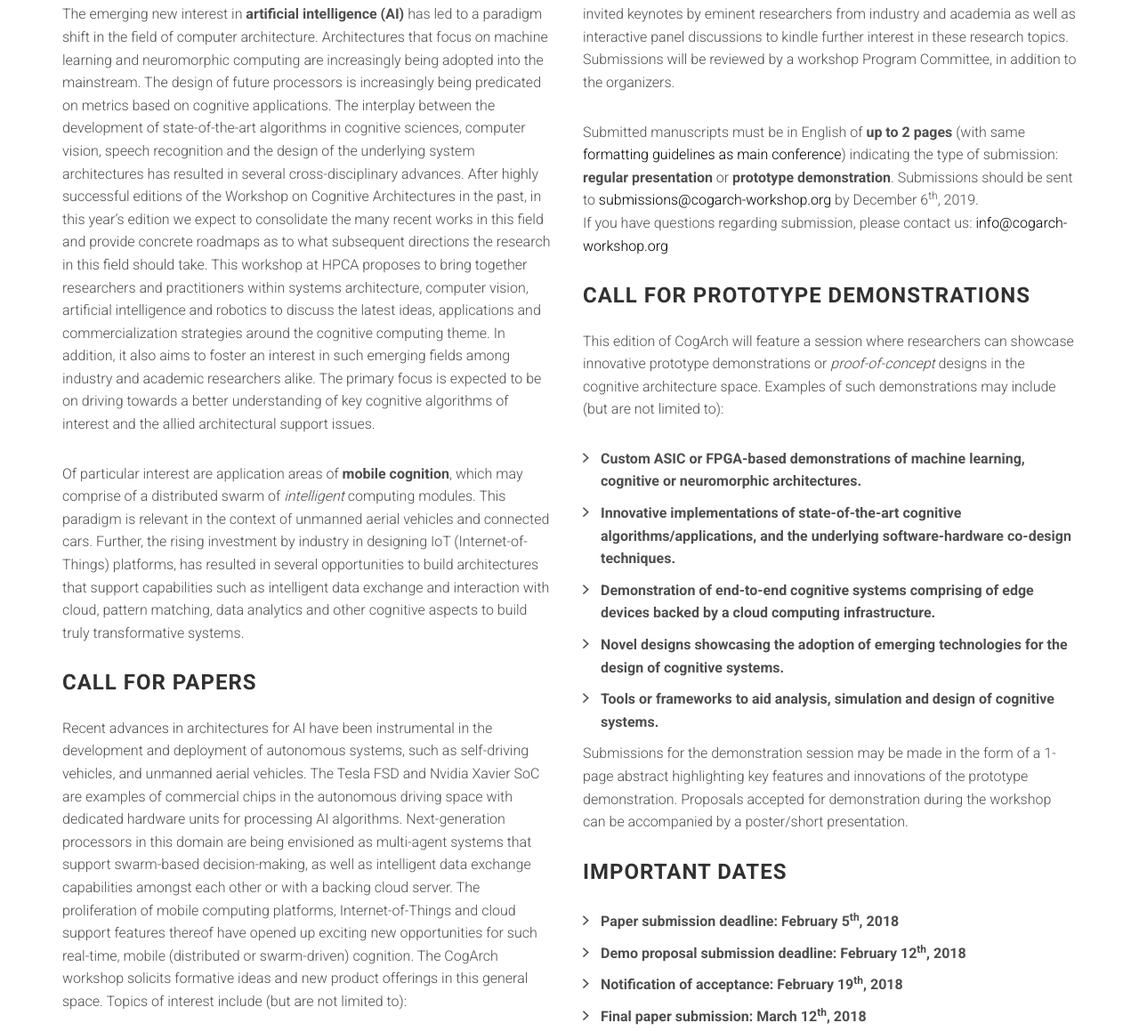
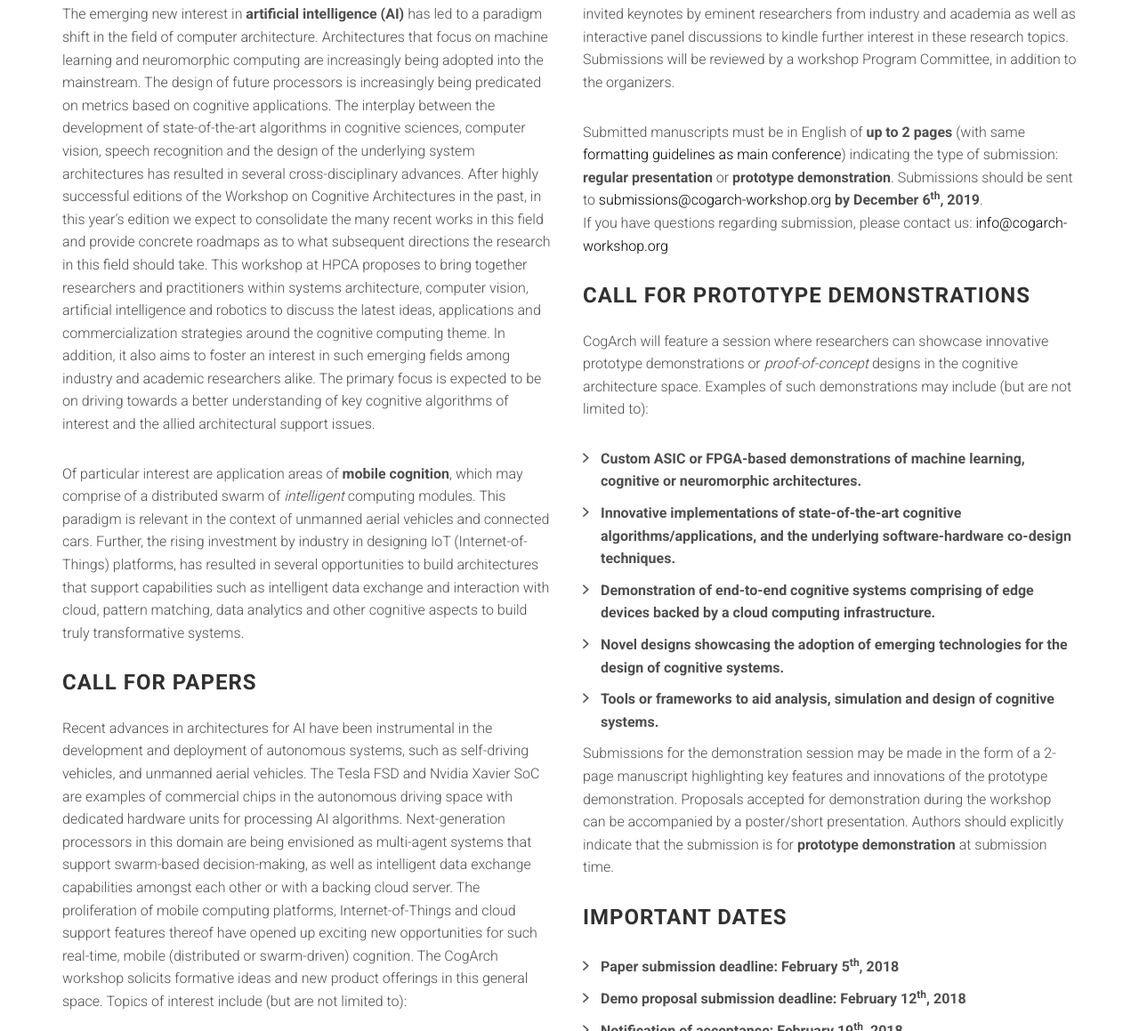
Before and after one commit to augustojv/cogarch-workshop-2020, a website: page index.html in a window 1280 px wide. Shown: the part 938-2097 px from the top of the page at 89% size. Drawn offline with Linux system fonts and the light colour scheme; files whose address does not match are found by name.

Commit message:
Website updated

```diff
--- a/index.html
+++ b/index.html
@@ -144,7 +144,7 @@
                     <a href="https://www.hpca-conf.org/2020/hpca-2020-guidelines-for-submissions/" target="_blank">formatting guidelines as main
                     conference</a>) indicating the type of submission: <strong>regular presentation</strong> or <strong>prototype
                     demonstration</strong>. Submissions should be sent to <a href="mailto:submissions@cogarch-workshop.org">
-                    submissions@cogarch-workshop.org</a> by December 6<sup>th</sup>, 2019.
+                    submissions@cogarch-workshop.org</a> <strong>by December 6<sup>th</sup>, 2019</strong>.
                     <br>
                     If you have questions regarding submission, please contact us:
                     <a href="mailto:info@cogarch-workshop.org">info@cogarch-workshop.org</a>
@@ -153,7 +153,7 @@
                     <h3 class="section-title multiple-title">Call for Prototype Demonstrations</h3>
 
                     <p>
-                    This edition of CogArch will feature a session where researchers can showcase innovative prototype demonstrations or
+                    CogArch will feature a session where researchers can showcase innovative prototype demonstrations or
                     <i>proof-of-concept</i> designs in the cognitive architecture space. Examples of such demonstrations may include (but are
                     not limited to):
 
@@ -167,9 +167,10 @@
                         <li>Tools or frameworks to aid analysis, simulation and design of cognitive systems.</li>
                     </ul>
 
-                    Submissions for the demonstration session may be made in the form of a 1-page abstract highlighting key features and
+                    Submissions for the demonstration session may be made in the form of a 2-page manuscript highlighting key features and
                     innovations of the prototype demonstration. Proposals accepted for demonstration during the workshop can be accompanied
-                    by a poster/short presentation.
+                    by a poster/short presentation. Authors should explicitly indicate that the submission is for <strong>prototype
+                    demonstration</strong> at submission time.
                     </p>
 
                     <h3 class="section-title multiple-title">Important Dates</h3>
```
